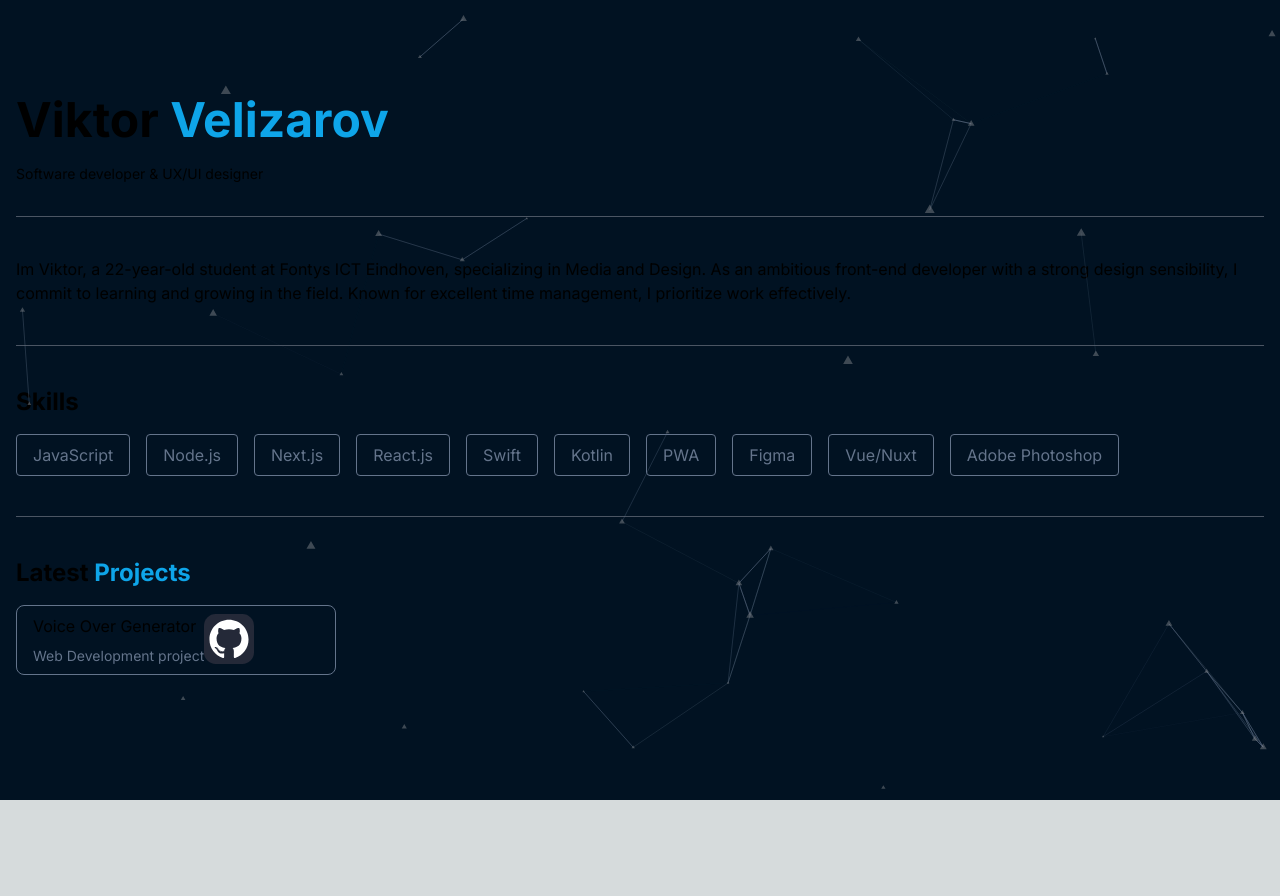
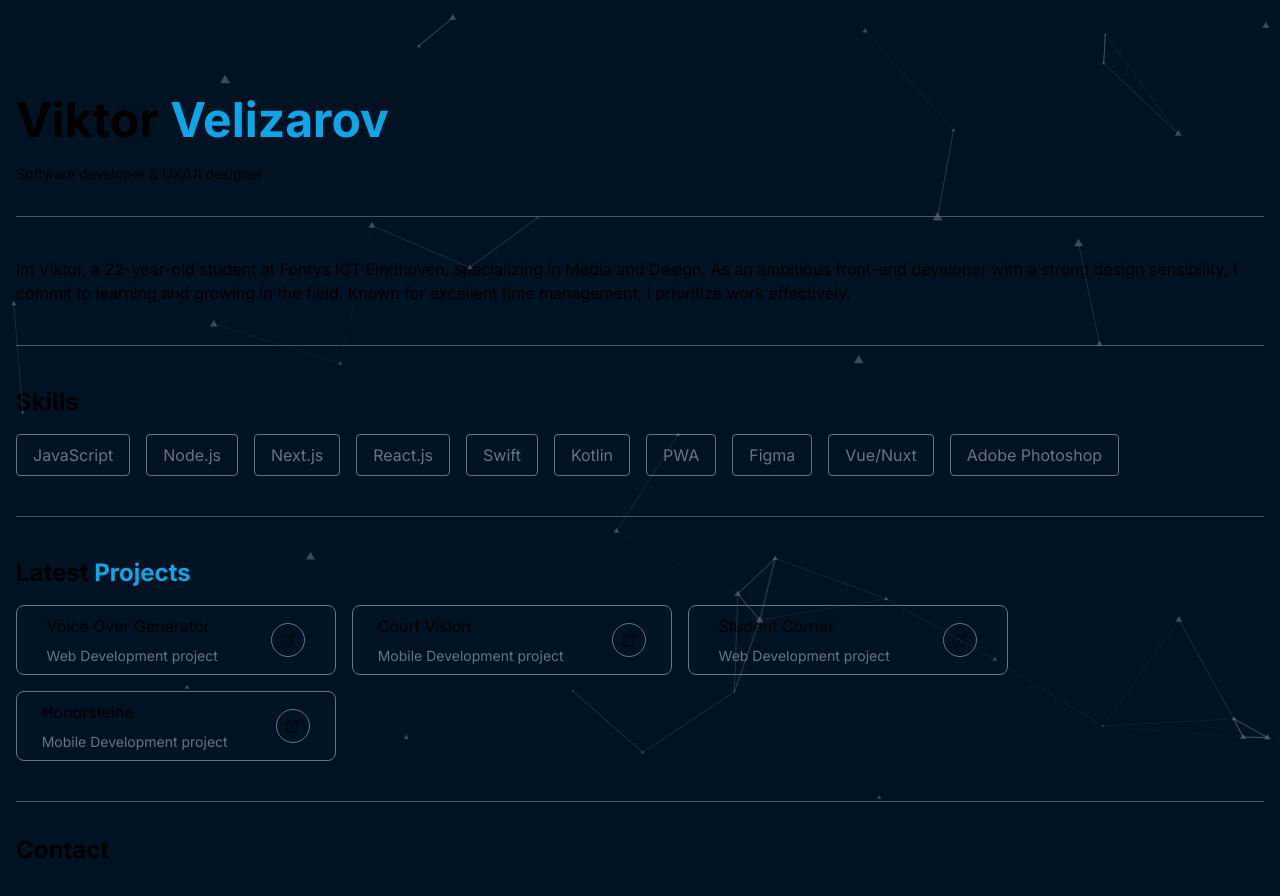
Before and after one commit to Viktor1722/Portfolio-new, a Next.js app: page / in a window 1280 px wide. Shown: the top 896 px of the page. Before the commit the page ends 800 px from the top, so only its background shows below. Built offline with nearby package versions, Linux system fonts and the light colour scheme.

Commit message:
added more projects

```diff
--- a/src/app/page.js
+++ b/src/app/page.js
@@ -1,7 +1,6 @@
 "use client";
 import Image from "next/image";
 import ParticlesBackground from "./ParticlesBackground";
-import GitHub from "../../public/fonts/Github-Dark.svg";
 
 export default function Home() {
   return (
@@ -71,23 +70,121 @@ export default function Home() {
               Latest <span className="text-sky-500">Projects</span>
             </h2>
             <div className="flex flex-wrap flex-row mt-4 gap-4 cursor-pointer">
-              <div className="flex flex-row w-80 rounded-lg px-4 py-2 border border-slate-500 ">
-                <div>
-                  <span>Voice Over Generator</span>
-                  <p className="text-sm mt-2 text-slate-500">
-                    Web Development project
-                  </p>
+              <a href="https://github.com/Viktor1722">
+                <div className="flex flex-row w-80 rounded-lg px-4 py-2 border border-slate-500 items-center justify-evenly">
+                  <div className="mr-10">
+                    <span>Voice Over Generator</span>
+                    <p className="text-sm mt-2 text-slate-500">
+                      Web Development project
+                    </p>
+                  </div>
+                  <div className="border border-slate-500 p-2 rounded-full">
+                    <svg
+                      xmlns="http://www.w3.org/2000/svg"
+                      fill="none"
+                      viewBox="0 0 24 24"
+                      stroke-width="1.5"
+                      stroke="currentColor"
+                      class="h-4 w-4"
+                    >
+                      <path
+                        stroke-linecap="round"
+                        stroke-linejoin="round"
+                        d="M13.5 6H5.25A2.25 2.25 0 003 8.25v10.5A2.25 2.25 0 005.25 21h10.5A2.25 2.25 0 0018 18.75V10.5m-10.5 6L21 3m0 0h-5.25M21 3v5.25"
+                      ></path>
+                    </svg>
+                  </div>
                 </div>
-                <a>
-                  <Image
-                    src={GitHub}
-                    width={50}
-                    height={50}
-                    alt="git hub icon"
-                  />
-                </a>
-              </div>
+              </a>
+
+              <a href="https://github.com/Viktor1722">
+                <div className="flex flex-row w-80 rounded-lg px-4 py-2 border border-slate-500 items-center justify-evenly">
+                  <div className="mr-10">
+                    <span>Court Vision</span>
+                    <p className="text-sm mt-2 text-slate-500">
+                      Mobile Development project
+                    </p>
+                  </div>
+                  <div className="border border-slate-500 p-2 rounded-full">
+                    <svg
+                      xmlns="http://www.w3.org/2000/svg"
+                      fill="none"
+                      viewBox="0 0 24 24"
+                      stroke-width="1.5"
+                      stroke="currentColor"
+                      class="h-4 w-4"
+                    >
+                      <path
+                        stroke-linecap="round"
+                        stroke-linejoin="round"
+                        d="M13.5 6H5.25A2.25 2.25 0 003 8.25v10.5A2.25 2.25 0 005.25 21h10.5A2.25 2.25 0 0018 18.75V10.5m-10.5 6L21 3m0 0h-5.25M21 3v5.25"
+                      ></path>
+                    </svg>
+                  </div>
+                </div>
+              </a>
+
+              <a href="https://github.com/Viktor1722">
+                <div className="flex flex-row w-80 rounded-lg px-4 py-2 border border-slate-500 items-center justify-evenly">
+                  <div className="mr-10">
+                    <span>Student Corner</span>
+                    <p className="text-sm mt-2 text-slate-500">
+                      Web Development project
+                    </p>
+                  </div>
+                  <div className="border border-slate-500 p-2 rounded-full">
+                    <svg
+                      xmlns="http://www.w3.org/2000/svg"
+                      fill="none"
+                      viewBox="0 0 24 24"
+                      stroke-width="1.5"
+                      stroke="currentColor"
+                      class="h-4 w-4"
+                    >
+                      <path
+                        stroke-linecap="round"
+                        stroke-linejoin="round"
+                        d="M13.5 6H5.25A2.25 2.25 0 003 8.25v10.5A2.25 2.25 0 005.25 21h10.5A2.25 2.25 0 0018 18.75V10.5m-10.5 6L21 3m0 0h-5.25M21 3v5.25"
+                      ></path>
+                    </svg>
+                  </div>
+                </div>
+              </a>
+
+              <a href="https://github.com/Viktor1722">
+                <div className="flex flex-row w-80 rounded-lg px-4 py-2 border border-slate-500 items-center justify-evenly">
+                  <div className="mr-10">
+                    <span>Honorsteine</span>
+                    <p className="text-sm mt-2 text-slate-500">
+                      Mobile Development project
+                    </p>
+                  </div>
+                  <div className="border border-slate-500 p-2 rounded-full">
+                    <svg
+                      xmlns="http://www.w3.org/2000/svg"
+                      fill="none"
+                      viewBox="0 0 24 24"
+                      stroke-width="1.5"
+                      stroke="currentColor"
+                      class="h-4 w-4"
+                    >
+                      <path
+                        stroke-linecap="round"
+                        stroke-linejoin="round"
+                        d="M13.5 6H5.25A2.25 2.25 0 003 8.25v10.5A2.25 2.25 0 005.25 21h10.5A2.25 2.25 0 0018 18.75V10.5m-10.5 6L21 3m0 0h-5.25M21 3v5.25"
+                      ></path>
+                    </svg>
+                  </div>
+                </div>
+              </a>
             </div>
+          </section>
+          <hr className="border-t border-gray-600 my-2"></hr>
+          <br />
+          <section id="connect">
+            <h2 className="text-2xl font-bold text-start three-d-text">
+              Contact
+            </h2>
           </section>
         </div>
       </div>
```
Also changed, not shown: public/link.svg (added).
